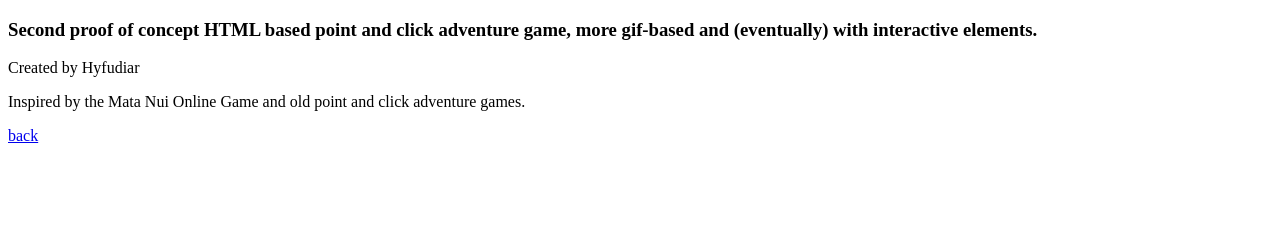
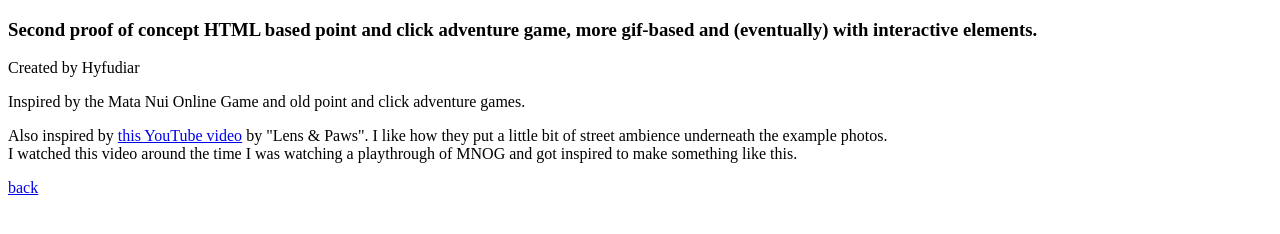
Before and after one commit to Hyfudiar/SecondHTMLadv, a plain HTML site: page about.html in a window 1280 px wide. Drawn offline with Linux system fonts and the light colour scheme.

Commit message:
updated about page

```diff
--- a/about.html
+++ b/about.html
@@ -9,6 +9,8 @@
     <h3>Second proof of concept HTML based point and click adventure game, more gif-based and (eventually) with interactive elements.</h3>
     <p>Created by Hyfudiar</p>
     <p>Inspired by the Mata Nui Online Game and old point and click adventure games.</p>
+    <p>Also inspired by <a href="https://www.youtube.com/watch?v=3eFqbDFOV1c">this YouTube video</a> by "Lens & Paws". I like how they put a little bit of street ambience underneath the example photos. <br>
+    I watched this video around the time I was watching a playthrough of MNOG and got inspired to make something like this.</p>
     <a href="index.html">back</a>
 </body>
 </html>
```
